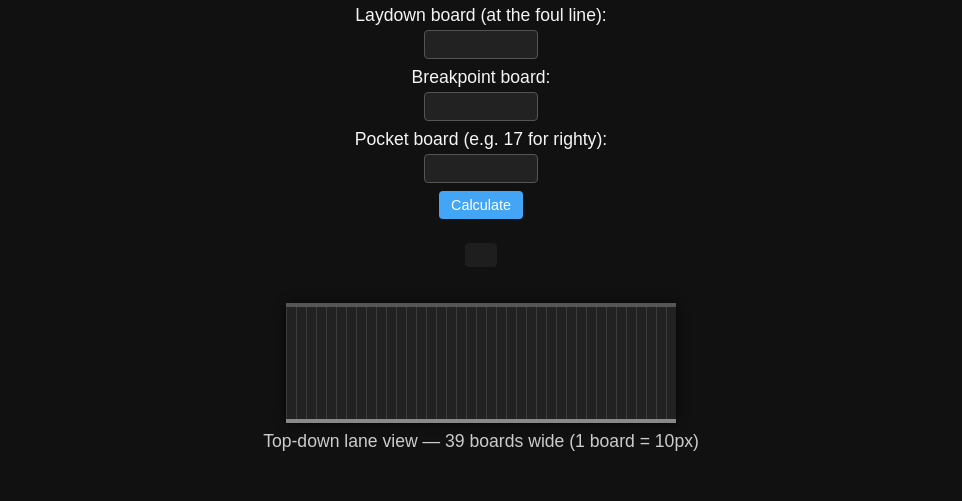
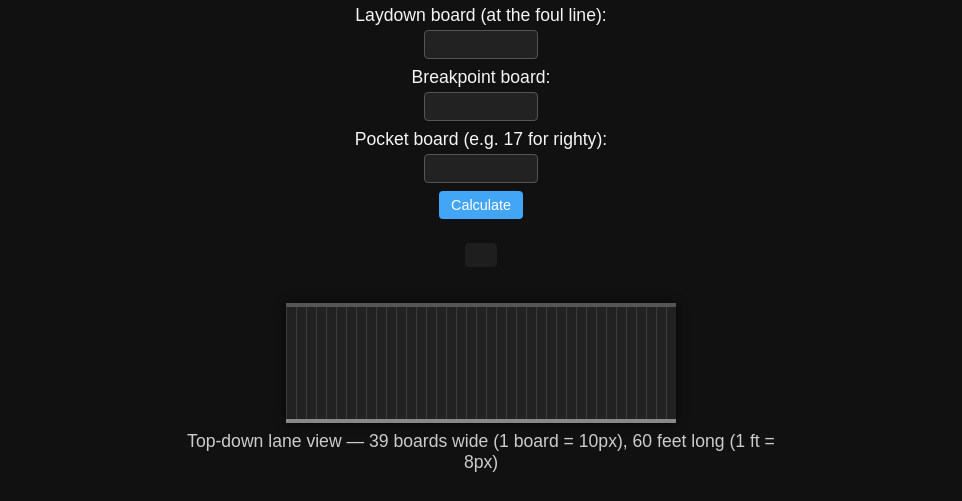
Before and after one commit to Mr-Poopy-Butthole/Beepping, a plain HTML site: page board-travel.html in a window 1280 px wide. Shown: the part 331-832 px from the top of the page, without its empty margins (159-1121 px from the left). Before the commit the page ends 811 px from the top, so only its background shows below. Drawn offline with Linux system fonts and the light colour scheme.

Commit message:
Update board-travel.html

```diff
--- a/board-travel.html
+++ b/board-travel.html
@@ -61,7 +61,9 @@
       <div id="marker-breakpoint" class="lane-marker marker-breakpoint"></div>
       <div id="marker-pocket"    class="lane-marker marker-pocket"></div>
     </div>
-    <p class="lane-label">Top-down lane view — 39 boards wide (1 board = 10px)</p>
+    <p class="lane-label">
+  Top-down lane view — 39 boards wide (1 board = 10px), 60 feet long (1 ft = 8px)
+</p>
   </div>
 </main>
 
```
